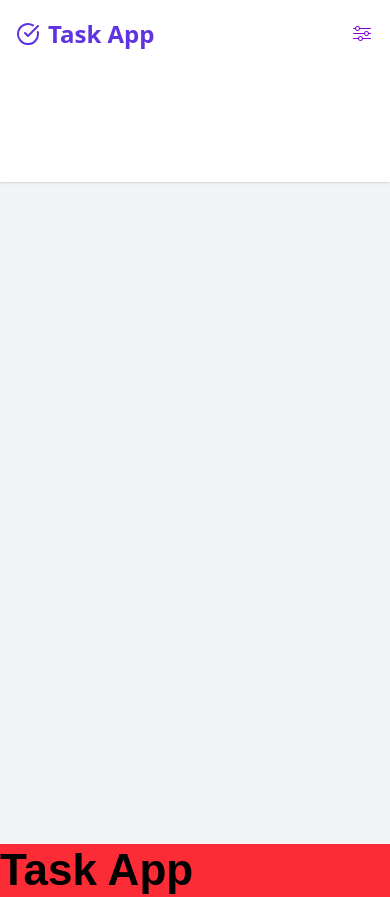
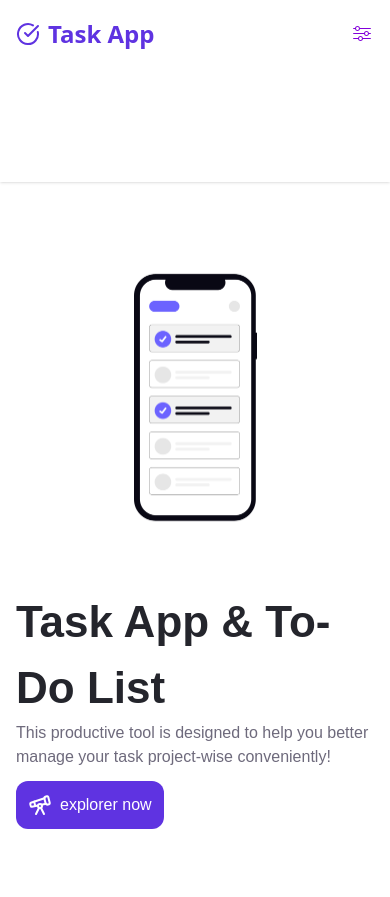
Before and after one commit to Ahmedsamehm/Task-App, a website: page index.html in a window 390 px wide. After the commit the page ends 865 px from the top, so only its background shows below. Drawn offline with Linux system fonts and the light colour scheme.

Commit message:
feat: add hero section and make it responsive

```diff
--- a/index.html
+++ b/index.html
@@ -10,9 +10,9 @@
 
 <body>
 
+    <header>
         <nav>
-
-        <div class="bg-gray-100 font-sans w-full min-h-screen m-0">
+            <div class="bg-gray-100 font-sans w-full ">
                 <div class="bg-white shadow">
                     <div class="container mx-auto px-4">
                         <div class="flex items-center justify-between py-4">
@@ -25,7 +25,7 @@
                                     <path d="M21.801 10A10 10 0 1 1 17 3.335" />
                                     <path d="m9 11 3 3L22 4" />
                                 </svg>
-                            <h3>Task App</h3>
+                                <h3 class="primary">Task App</h3>
                             </div>
 
                             <div class="hidden sm:flex sm:items-center mx-auto ">
@@ -45,7 +45,7 @@
                             </div>
                         </div>
                         <div id="mobile_menu"
-                        class="opacity-0 invisible sm:hidden bg-white border-t-2 py-2 transform transition-all duration-500 ease-in-out">
+                            class="opacity-0 invisible sm:hidden bg-gray-200 border-t-2 py-2 transform transition-all duration-500 ease-in-out">
                             <div class="flex flex-col">
                                 <a href="#" class="text-gray-800 text-sm font-semibold  mb-1">Products</a>
                                 <a href="#" class="text-gray-800 text-sm font-semibold  mb-1">Marketplace</a>
@@ -58,8 +58,52 @@
                 </div>
             </div>
         </nav>
+    </header>
 
-    <h1 class="text-3xl bg-red-500 ">Task App</h1>
+
+
+    <main>
+        <section class="my-5">
+            <div class="container mx-auto p-4">
+
+                <div class="flex flex-col lg:flex-row justify-between  items-center mx-auto gap-3 ">
+                    <div class="flex-1    justify-items-center">
+                        <img src="/public/hero.png" alt="heroLogo" class="w-1/2 bg-cover object-cover">
+                    </div>
+                    <div class="flex-1 text-wrap ">
+                        <div class="text-wrap w-full  mx-auto items-center">
+                            <h1>
+                                Task App &
+                                To-Do List
+                            </h1>
+                            <p class="subtext text-wrap w-full max-w-lg">
+                                This productive tool is designed to help you better manage your task project-wise conveniently!
+                            </p>
+
+                        </div>
+
+
+                        <button
+                            class=" bg-primary text-white p-3 rounded-xl flex items-center gap-2 mt-3 hover:bg-primary transform transition-all duration-500 ease-in-out cursor-pointer">
+                            <svg xmlns="http://www.w3.org/2000/svg" width="24" height="24" viewBox="0 0 24 24" fill="none" stroke="currentColor"
+                                stroke-width="2" stroke-linecap="round" stroke-linejoin="round" class="lucide lucide-telescope-icon lucide-telescope">
+                                <path d="m10.065 12.493-6.18 1.318a.934.934 0 0 1-1.108-.702l-.537-2.15a1.07 1.07 0 0 1 .691-1.265l13.504-4.44" />
+                                <path d="m13.56 11.747 4.332-.924" />
+                                <path d="m16 21-3.105-6.21" />
+                                <path
+                                    d="M16.485 5.94a2 2 0 0 1 1.455-2.425l1.09-.272a1 1 0 0 1 1.212.727l1.515 6.06a1 1 0 0 1-.727 1.213l-1.09.272a2 2 0 0 1-2.425-1.455z" />
+                                <path d="m6.158 8.633 1.114 4.456" />
+                                <path d="m8 21 3.105-6.21" />
+                                <circle cx="12" cy="13" r="2" />
+                            </svg>
+                            explorer now</button>
+
+                    </div>
+
+                </div>
+            </div>
+        </section>
+    </main>
 
 
     <script src="./main.js"></script>
--- a/input.css
+++ b/input.css
@@ -1,5 +1,10 @@
 @import "tailwindcss";
 
+:root {
+  --primary-color: #5f33e1;
+  --secondary-color: #24252c;
+  --subtext-color: #6e6a7c;
+}
 body {
   font-family: Sans-Serif;
 }
@@ -30,22 +35,32 @@ h3,
 h4,
 h5 {
   font-weight: bold;
+  color: #24252c;
 }
 
 a:hover {
-  color: #5f33e1;
+  color: var(--primary-color);
   transition: all 0.5s ease-in-out;
 }
 
 .primary {
-  color: #5f33e1;
-}
-.secondary {
-  color: #24252c;
+  color: var(--primary-color);
 }
 
+.bg-primary {
+  background-color: var(--primary-color);
+}
+.bg-primary:hover {
+  background-color: #5f33e1e5;
+  transition: all 0.5s ease-in-out;
+}
+
+/* .secondary {
+  color: #24252c;
+} */
+
 .subtext {
-  color: #6e6a7c;
+  color: var(--subtext-color);
 }
 
 #mobile_menu {
```
Also changed, not shown: output.css, public/hero.png (added). Lines whose indentation alone changed are shown as unchanged.
